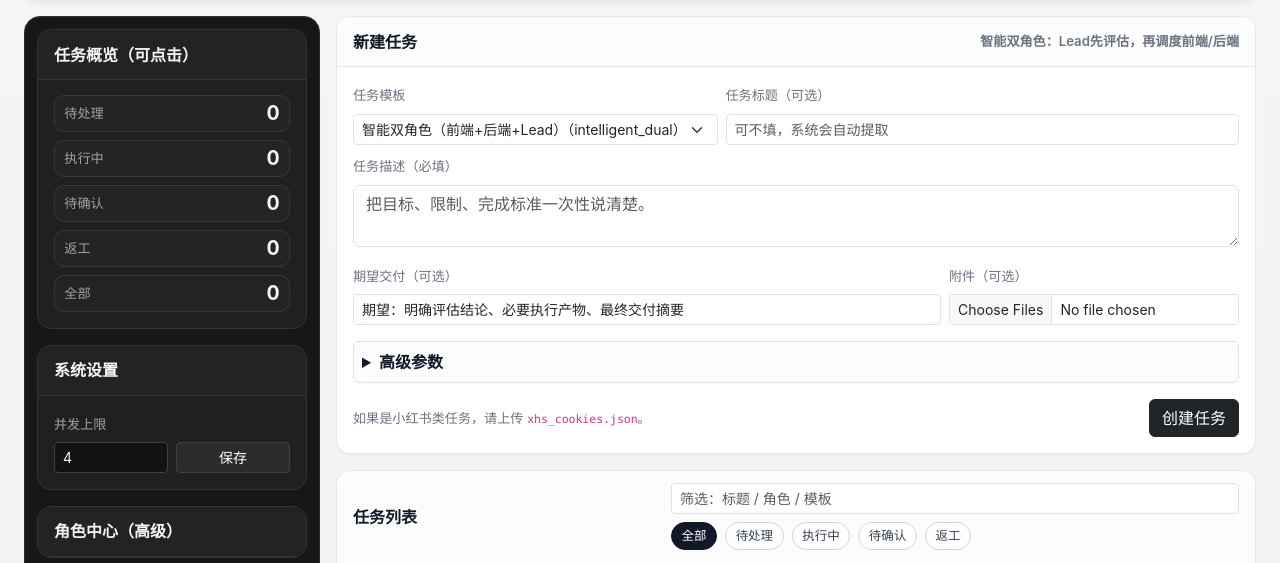
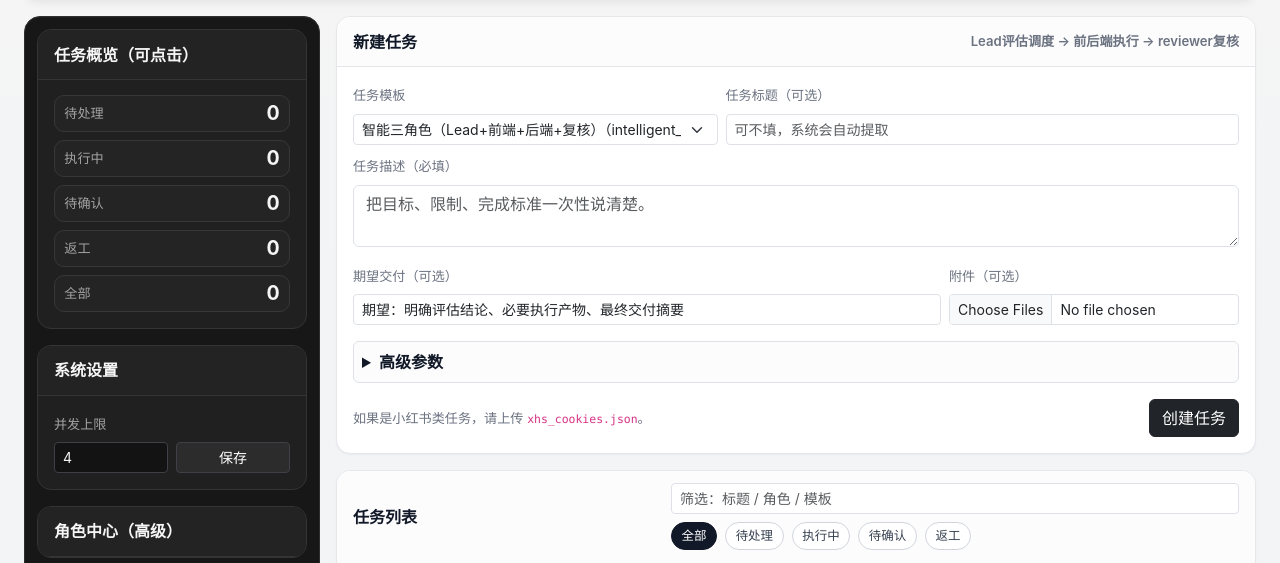
Before and after one commit to kelly-create/bot-skllis, a Flask app: page / in a window 1280 px wide. Shown: the part 76-639 px from the top of the page. Run offline with Flask 3, Linux system fonts and the light colour scheme; the visitor is signed in with stand-in values (Sample User, id 1); data comes from the database, SQL or seed files in the repository; data that the repository does not hold is empty.

Commit message:
refactor: remove @ role codes, add reviewer gate, keep only intelligent_dual workflow, set retry limits to 5

```diff
--- a/agent-team-console/app.py
+++ b/agent-team-console/app.py
@@ -28,9 +28,9 @@ ARTIFACT_ROOT = os.getenv("ATC_ARTIFACT_ROOT", os.path.join(BASE_DIR, "artifacts
 ROLE_DEFAULT_API_BASE = os.getenv("ATC_ROLE_DEFAULT_API_BASE", "").strip()
 ROLE_DEFAULT_API_KEY = os.getenv("ATC_ROLE_DEFAULT_API_KEY", "").strip()
 ROLE_DEFAULT_TIMEOUT = int(os.getenv("ATC_ROLE_TIMEOUT_SECONDS", "180"))
-ROLE_MAX_REWORK_ROUNDS = max(0, min(5, int(os.getenv("ATC_MAX_REWORK_ROUNDS", "2"))))
-ROLE_STAGE_REVIEW_MAX_RETRIES = max(0, min(5, int(os.getenv("ATC_STAGE_REVIEW_MAX_RETRIES", "2"))))
-ROLE_MAX_TOOL_ROUNDS = max(1, min(12, int(os.getenv("ATC_ROLE_MAX_TOOL_ROUNDS", "6"))))
+ROLE_MAX_REWORK_ROUNDS = max(0, min(5, int(os.getenv("ATC_MAX_REWORK_ROUNDS", "5"))))
+ROLE_STAGE_REVIEW_MAX_RETRIES = max(0, min(5, int(os.getenv("ATC_STAGE_REVIEW_MAX_RETRIES", "5"))))
+ROLE_MAX_TOOL_ROUNDS = max(1, min(10, int(os.getenv("ATC_ROLE_MAX_TOOL_ROUNDS", "5"))))
 
 os.makedirs(os.path.dirname(DB_PATH), exist_ok=True)
 os.makedirs(ARTIFACT_ROOT, exist_ok=True)
@@ -538,8 +538,9 @@ def init_db():
         # 默认全局角色（创建一次，后续可在页面维护）
         default_roles = [
             ("Lead Agent", "Lead Agent", "任务总控与编排", "gpt-5.3-codex"),
-            ("@frontend", "前端 Agent", "前端页面、交互、可视化与体验优化", "MiniMax-M2.5"),
-            ("@backend", "后端 Agent", "后端业务、数据流、接口与自动化执行", "gpt-5.3-codex"),
+            ("frontend", "前端 Agent", "前端页面、交互、可视化与体验优化", "MiniMax-M2.5"),
+            ("backend", "后端 Agent", "后端业务、数据流、接口与自动化执行", "gpt-5.3-codex"),
+            ("reviewer", "复核 Agent", "按验收标准复核并给出打回意见", "gpt-5.3-codex"),
         ]
         for code, name, desc, model in default_roles:
             conn.execute(
@@ -553,8 +554,9 @@ def init_db():
         # 默认角色词（system prompt）
         role_prompts = {
             "Lead Agent": "你是总控角色。负责评估需求、制定执行计划、调度前后端角色、汇总最终交付。遇到阻塞时要先诊断再调整策略。",
-            "@frontend": "你是前端角色。负责页面结构、交互流程、可视化与可读性优化，按验收标准交付前端结果。",
-            "@backend": "你是后端角色。负责后端业务、数据/接口/脚本执行与故障排查。遇到反爬或失败时必须先诊断原因，再切换策略。",
+            "frontend": "你是前端角色。负责页面结构、交互流程、可视化与可读性优化，按验收标准交付前端结果。",
+            "backend": "你是后端角色。负责后端业务、数据/接口/脚本执行与故障排查。遇到反爬或失败时必须先诊断原因，再切换策略。",
+            "reviewer": "你是复核角色。只做验收复核，不替代实现。若不通过必须给出可执行的打回意见。",
         }
         for role_code, prompt in role_prompts.items():
             conn.execute(
@@ -567,7 +569,7 @@ def init_db():
                 (prompt, now_str(), role_code),
             )
 
-        # 三核心角色默认模型（允许在角色中心手动覆盖）
+        # 角色默认模型（允许在角色中心手动覆盖）
         conn.execute(
             """
             UPDATE roles
@@ -582,7 +584,7 @@ def init_db():
             UPDATE roles
             SET default_model = CASE WHEN default_model IS NULL OR default_model='' THEN 'MiniMax-M2.5' ELSE default_model END,
                 updated_at=?
-            WHERE code='@frontend'
+            WHERE code='frontend'
             """,
             (now_str(),),
         )
@@ -591,7 +593,16 @@ def init_db():
             UPDATE roles
             SET default_model = CASE WHEN default_model IS NULL OR default_model='' THEN 'gpt-5.3-codex' ELSE default_model END,
                 updated_at=?
-            WHERE code='@backend'
+            WHERE code='backend'
+            """,
+            (now_str(),),
+        )
+        conn.execute(
+            """
+            UPDATE roles
+            SET default_model = CASE WHEN default_model IS NULL OR default_model='' THEN 'gpt-5.3-codex' ELSE default_model END,
+                updated_at=?
+            WHERE code='reviewer'
             """,
             (now_str(),),
         )
@@ -620,9 +631,9 @@ def init_db():
         default_workflows = [
             (
                 "intelligent_dual",
-                "智能双角色（前端+后端+Lead）",
-                "Lead 先评估并分配执行计划，前后端按需协作并独立调用工具执行",
-                json.dumps(["需求评估与分配", "前端实现", "后端实现", "联合交付"], ensure_ascii=False),
+                "智能三角色（Lead+前端+后端+复核）",
+                "Lead先评估并分配，前后端执行，复核失败会给意见并打回",
+                json.dumps(["需求评估与分配", "前端实现", "后端实现", "复核", "联合交付"], ensure_ascii=False),
                 "general",
                 "Lead Agent",
                 "",
@@ -639,7 +650,7 @@ def init_db():
             )
 
         stage_role_defaults = {
-            "intelligent_dual": {"需求评估与分配": "Lead Agent", "前端实现": "@frontend", "后端实现": "@backend", "联合交付": "Lead Agent"},
+            "intelligent_dual": {"需求评估与分配": "Lead Agent", "前端实现": "frontend", "后端实现": "backend", "复核": "reviewer", "联合交付": "Lead Agent"},
         }
         for wf_code, mapping in stage_role_defaults.items():
             conn.execute(
@@ -653,7 +664,7 @@ def init_db():
             )
 
         workflow_stage_defaults = {
-            "intelligent_dual": ["需求评估与分配", "前端实现", "后端实现", "联合交付"],
+            "intelligent_dual": ["需求评估与分配", "前端实现", "后端实现", "复核", "联合交付"],
         }
         workflow_assignee_defaults = {
             "intelligent_dual": "Lead Agent",
@@ -737,6 +748,17 @@ def get_role_by_code(code: str):
         return conn.execute("SELECT * FROM roles WHERE code=?", (code,)).fetchone()
 
 
+def get_reviewer_role():
+    # 新架构优先 reviewer，兼容旧 @verifier
+    r = get_role_by_code("reviewer")
+    if r:
+        return r, "reviewer"
+    r = get_role_by_code("@verifier")
+    if r:
+        return r, "@verifier"
+    return None, "reviewer"
+
+
 def mask_secret(secret: str) -> str:
     s = (secret or "").strip()
     if not s:
@@ -950,7 +972,7 @@ def call_role_llm(role, messages):
 def is_verifier_stage(stage: str, role_code: str) -> bool:
     s = (stage or "")
     r = (role_code or "")
-    return r == "@verifier" or any(k in s for k in ["验证", "复核", "验收", "review"])
+    return r in ("reviewer", "@verifier") or any(k in s for k in ["验证", "复核", "验收", "review"])
 
 
 def parse_verifier_feedback(text: str) -> dict:
@@ -1320,7 +1342,7 @@ def run_multi_agent_workflow(task_id: int, task, wf, base_dir: str, input_dir: s
             stage_instruction = (
                 "你只负责当前复核阶段，不负责开发实现。请严格依据任务要求判定是否通过。"
                 "必须返回 JSON："
-                '{"decision":"PASS|FAIL","reason":"...","issues":["..."],"send_back_role":"@developer 或 @tester","rework_instructions":"..."}'
+                '{"decision":"PASS|FAIL","reason":"...","issues":["..."],"send_back_role":"frontend 或 backend","rework_instructions":"..."}'
                 "。如果通过，issues可为空，send_back_role可空。"
             )
         elif lead_dispatch_mode:
@@ -1329,7 +1351,7 @@ def run_multi_agent_workflow(task_id: int, task, wf, base_dir: str, input_dir: s
                 "请输出“分发清单”，至少包含：角色、该角色目标、输入、输出、验收标准。"
                 "不要替执行角色完成实现，只做评估、拆解和分发。"
                 "并在结尾附上 JSON（assignments + active_stages）用于动态分发，例如："
-                '{"assignments":[{"stage":"前端实现","role":"@frontend"},{"stage":"后端实现","role":"@backend"}],"active_stages":["前端实现","后端实现","联合交付"],"skip_stages":[]}'
+                '{"assignments":[{"stage":"前端实现","role":"frontend"},{"stage":"后端实现","role":"backend"}],"active_stages":["前端实现","后端实现","复核","联合交付"],"skip_stages":[]}'
                 "。stage 必须是现有阶段名，role 必须是可用角色 code。"
                 "若某阶段本轮不需要执行，请明确写入 skip_stages。"
             )
@@ -1454,7 +1476,7 @@ def run_multi_agent_workflow(task_id: int, task, wf, base_dir: str, input_dir: s
             elif not dynamic:
                 append_log(task_id, "[Lead Agent] 未解析到有效动态分发JSON，沿用工作流默认分配")
 
-        # 每个执行角色完成后都做阶段质控（由 @verifier 复核）
+        # 每个执行角色完成后都做阶段质控（由 reviewer 复核）
         if (not verifier_mode) and (not lead_dispatch_mode):
             auto_fail_reason = ""
             if tool_events and all(int(e.get("rc", 1)) != 0 for e in tool_events):
@@ -1475,9 +1497,9 @@ def run_multi_agent_workflow(task_id: int, task, wf, base_dir: str, input_dir: s
                     "rework_instructions": "请通过 run_command 真实执行并产出文件到 $TASK_OUTPUT_DIR，再提交 final。",
                 }
                 stage_audit["qualityGate"] = {"raw": "", "decision": quality, "autoRule": "artifact_or_tool_guard"}
-                append_log(task_id, f"[@verifier] 阶段质控结论：FAIL | stage={stage} | reason={auto_fail_reason}")
+                append_log(task_id, f"[reviewer] 阶段质控结论：FAIL | stage={stage} | reason={auto_fail_reason}")
             else:
-                reviewer_role = get_role_by_code("@verifier")
+                reviewer_role, reviewer_code = get_reviewer_role()
                 if reviewer_role and int(reviewer_role["enabled"] or 0) == 1:
                     review_stage = f"{stage}-阶段质控"
                     review_prompt = (
@@ -1499,16 +1521,16 @@ def run_multi_agent_workflow(task_id: int, task, wf, base_dir: str, input_dir: s
                         },
                         {"role": "user", "content": review_prompt},
                     ]
-                    save_role_message(task_id, "@verifier", review_stage, "user", review_prompt)
+                    save_role_message(task_id, reviewer_code, review_stage, "user", review_prompt)
                     review_output = call_role_llm(reviewer_role, review_msgs)
-                    save_role_message(task_id, "@verifier", review_stage, "assistant", review_output)
+                    save_role_message(task_id, reviewer_code, review_stage, "assistant", review_output)
                     quality = parse_verifier_feedback(review_output)
                     stage_audit["qualityGate"] = {"raw": review_output, "decision": quality}
 
                     q_dec = quality.get("decision", "UNKNOWN")
-                    append_log(task_id, f"[@verifier] 阶段质控结论：{q_dec} | stage={stage} | reason={quality.get('reason','')[:120]}")
+                    append_log(task_id, f"[{reviewer_code}] 阶段质控结论：{q_dec} | stage={stage} | reason={quality.get('reason','')[:120]}")
                 else:
-                    quality = {"decision": "SKIP", "reason": "@verifier不可用，跳过阶段质控"}
+                    quality = {"decision": "SKIP", "reason": "reviewer不可用，跳过阶段质控"}
                     stage_audit["qualityGate"] = {"decision": quality}
 
             q_dec = (quality or {}).get("decision", "UNKNOWN")
@@ -2034,7 +2056,7 @@ def derive_title(title_raw: str, brief: str, template_name: str) -> str:
     if brief_line:
         return (brief_line[:36] + "...") if len(brief_line) > 36 else brief_line
     mapping = {
-        "intelligent_dual": "智能双角色任务",
+        "intelligent_dual": "智能三角色任务",
         "novel_multiagent": "小说类目爆款文包任务",
         "xhs_virtual_keywords": "小红书高频词任务",
         "custom_brief": "口语化任务",
@@ -2114,7 +2136,7 @@ def create_task():
     if wf:
         if task_type == "general" and (wf["default_task_type"] or "").strip():
             task_type = (wf["default_task_type"] or "general").strip()
-        if assignee in ("", "Lead Agent", "@backend") and (wf["default_assignee"] or "").strip():
+        if assignee in ("", "Lead Agent", "backend") and (wf["default_assignee"] or "").strip():
             assignee = (wf["default_assignee"] or "Lead Agent").strip()
 
     command = raw_command
--- a/agent-team-console/templates/dashboard.html
+++ b/agent-team-console/templates/dashboard.html
@@ -256,7 +256,7 @@
       <div class="panel" id="newTaskPanel">
         <div class="panel-head d-flex justify-content-between align-items-center">
           <span>新建任务</span>
-          <span class="tiny muted">智能双角色：Lead先评估，再调度前端/后端</span>
+          <span class="tiny muted">Lead评估调度 → 前后端执行 → reviewer复核</span>
         </div>
         <div class="panel-body">
           <form method="post" action="{{ url_for('create_task') }}" enctype="multipart/form-data">
```
Also changed, not shown: MEMORY.md (+2 -2 lines), memory/2026-02-21.md (+10 -7 lines).
